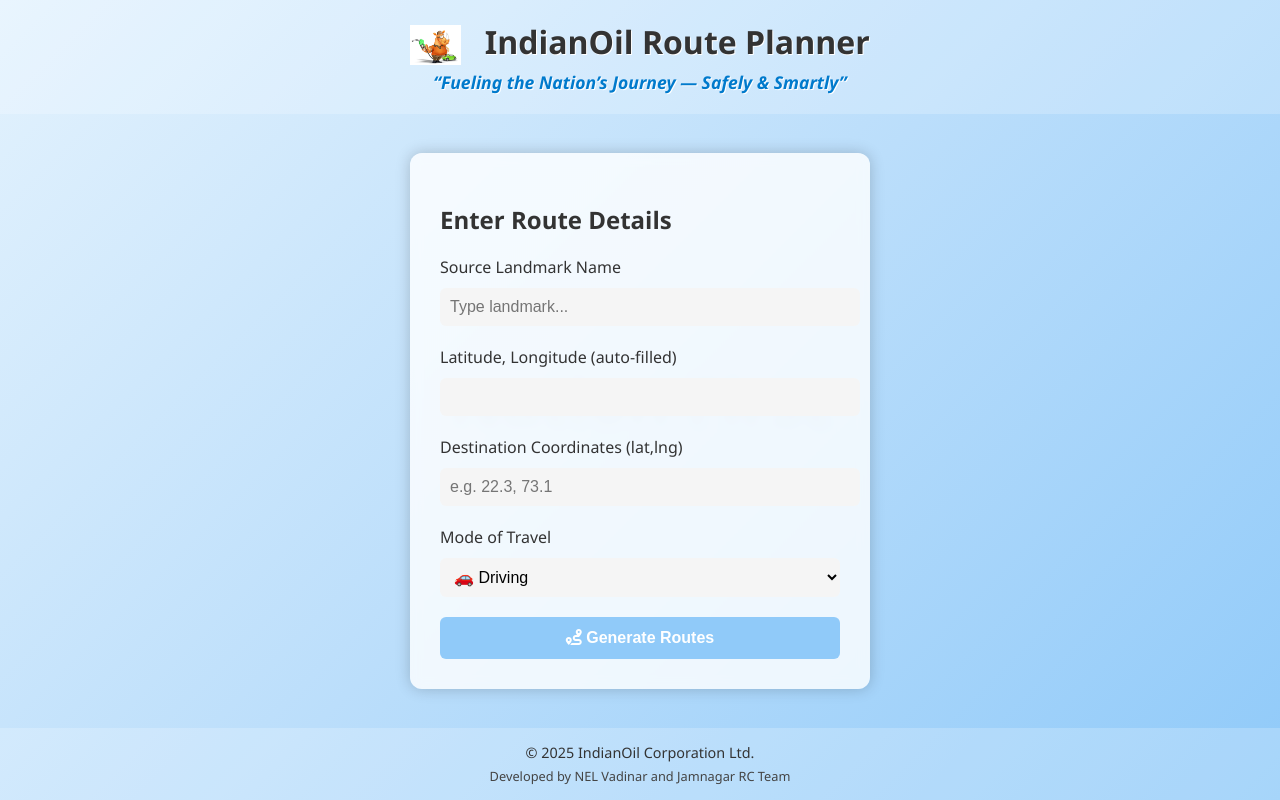
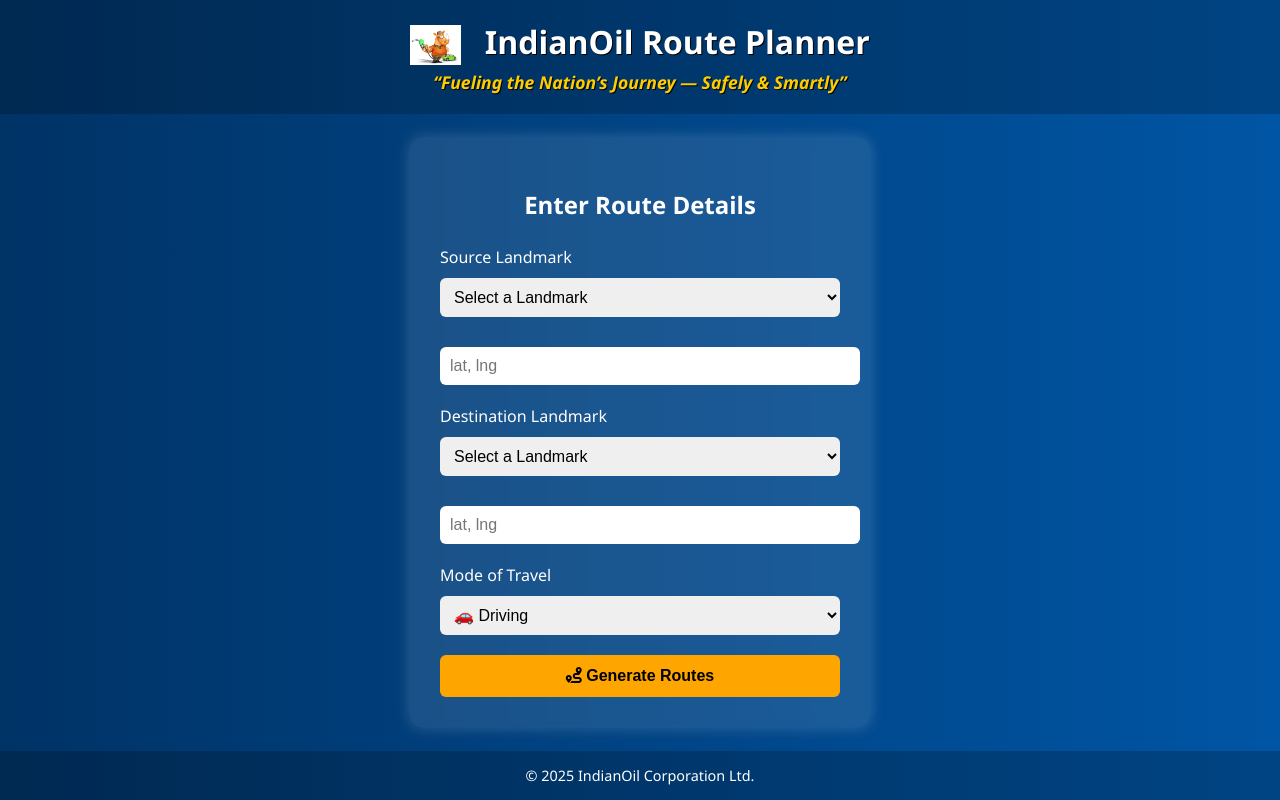
Before and after one commit to kiran20-20/IOCLRouteAnalyser, a Flask app: template templates/route_form.html in a window 1280 px wide. Run offline with Flask 2, Linux system fonts and the light colour scheme; the template is opened without the code that fills it, so the values that code supplies are empty; some libraries are stand-ins or nearby versions.

Commit message:
Add files via upload

```diff
--- a/templates/route_form.html
+++ b/templates/route_form.html
@@ -2,54 +2,27 @@
 <html lang="en">
 <head>
   <meta charset="UTF-8">
-  <title>IndianOil Route Analyser</title>
-  <script src="https://code.jquery.com/jquery-3.6.0.min.js"></script>
+  <title>IndianOil Route Planner</title>
   <link rel="stylesheet" href="https://cdnjs.cloudflare.com/ajax/libs/font-awesome/6.4.0/css/all.min.css">
-
+  <link href="https://cdn.jsdelivr.net/npm/select2@4.1.0-rc.0/dist/css/select2.min.css" rel="stylesheet" />
   <style>
     body {
       margin: 0;
       font-family: 'Segoe UI', Tahoma, Geneva, Verdana, sans-serif;
-      background: linear-gradient(135deg, #E3F2FD, #BBDEFB, #90CAF9);
-      color: #333;
+      background: linear-gradient(to right, #003366, #0055A4);
+      color: white;
       height: 100vh;
-      overflow: hidden;
-      position: relative;
       display: flex;
       flex-direction: column;
     }
 
-    /* Watermark Background Text */
-    .background-text {
-      position: absolute;
-      top: 50%;
-      left: 50%;
-      transform: translate(-50%, -50%);
-      font-size: 4rem;
-      font-weight: bold;
-      color: rgba(0, 0, 0, 0.05);
-      white-space: nowrap;
-      z-index: 0;
-      animation: fadeText 20s linear infinite;
-    }
-
-    @keyframes fadeText {
-      0% { content: "Nation First"; }
-      20% { content: "Energizing India"; }
-      40% { content: "Fueling Progress"; }
-      60% { content: "Safety First"; }
-      80% { content: "Innovation at Core"; }
-      100% { content: "Nation First"; }
-    }
-
     header {
-      z-index: 2;
       padding: 20px 40px;
       font-size: 2rem;
       font-weight: bold;
-      background-color: rgba(255, 255, 255, 0.2);
+      background-color: rgba(0, 0, 0, 0.2);
       text-align: center;
-      text-shadow: 1px 1px #fff;
+      text-shadow: 1px 1px #000;
     }
 
     header img {
@@ -63,7 +36,7 @@
       margin-top: 5px;
       font-style: italic;
       font-size: 1.1rem;
-      color: #007acc;
+      color: #ffcc00;
     }
 
     main {
@@ -71,16 +44,21 @@
       display: flex;
       justify-content: center;
       align-items: center;
-      z-index: 2;
     }
 
     .form-box {
-      background-color: rgba(255, 255, 255, 0.8);
+      background-color: rgba(255, 255, 255, 0.1);
       padding: 30px;
       border-radius: 12px;
-      box-shadow: 0 0 15px rgba(0, 0, 0, 0.2);
+      box-shadow: 0 0 15px rgba(255, 255, 255, 0.2);
       width: 400px;
-      backdrop-filter: blur(6px);
+      backdrop-filter: blur(4px);
+    }
+
+    .form-box h2 {
+      text-align: center;
+      margin-bottom: 25px;
+      color: #ffffff;
     }
 
     input, select {
@@ -90,17 +68,15 @@
       border: none;
       border-radius: 6px;
       font-size: 1rem;
-      background-color: #f5f5f5;
-      color: #000;
     }
 
     input:focus, select:focus {
-      outline: 2px solid #2196f3;
+      outline: 2px solid #ffa500;
     }
 
     button {
-      background-color: #2196f3;
-      color: #fff;
+      background-color: #ffa500;
+      color: #000;
       border: none;
       padding: 12px;
       font-weight: bold;
@@ -112,38 +88,18 @@
     }
 
     button:hover {
-      background-color: #42a5f5;
-    }
-
-    button:disabled {
-      background-color: #90caf9;
-      cursor: not-allowed;
+      background-color: #ffc107;
     }
 
     .footer {
-      z-index: 2;
       text-align: center;
       padding: 15px;
       font-size: 0.9rem;
-      background-color: rgba(255,255,255,0.2);
-    }
-
-    .footer small {
-      display: block;
-      margin-top: 5px;
-      font-size: 0.8rem;
-      color: #444;
-    }
-
-    datalist option {
-      color: black;
+      background-color: rgba(0,0,0,0.2);
     }
   </style>
 </head>
-
 <body>
-  <!-- Watermark Background -->
-  <div class="background-text" id="bg-text">Nation First</div>
 
   <header>
     <img src="{{ url_for('static', filename='iocl_logo.png') }}" alt="IOCL Logo">
@@ -155,15 +111,17 @@
     <form class="form-box" method="POST" action="{{ url_for('fetch_routes') }}">
       <h2>Enter Route Details</h2>
 
-      <label>Source Landmark Name</label>
-      <input type="text" id="landmark-input" list="landmarks" placeholder="Type landmark..." required>
-      <datalist id="landmarks"></datalist>
+      <label for="source-select">Source Landmark</label>
+      <select id="source-select" class="landmark-select">
+        <option value="">Select a Landmark</option>
+      </select>
+      <input type="text" name="source" id="source-coords" placeholder="lat, lng" required readonly>
 
-      <label>Latitude, Longitude (auto-filled)</label>
-      <input type="text" name="source" id="source-coords" readonly required>
-
-      <label>Destination Coordinates (lat,lng)</label>
-      <input type="text" name="destination" placeholder="e.g. 22.3, 73.1" required>
+      <label for="destination-select">Destination Landmark</label>
+      <select id="destination-select" class="landmark-select">
+        <option value="">Select a Landmark</option>
+      </select>
+      <input type="text" name="destination" id="destination-coords" placeholder="lat, lng" required readonly>
 
       <label>Mode of Travel</label>
       <select name="vehicle" required>
@@ -172,61 +130,41 @@
         <option value="bicycling">🚴 Bicycling</option>
       </select>
 
-      <button type="submit" id="submit-btn" disabled>
-        <i class="fa-solid fa-route"></i> Generate Routes
-      </button>
+      <button type="submit"><i class="fa-solid fa-route"></i> Generate Routes</button>
     </form>
   </main>
 
-  <div class="footer">
-    © 2025 IndianOil Corporation Ltd.
-    <small>Developed by NEL Vadinar and Jamnagar RC Team</small>
-  </div>
+  <div class="footer">© 2025 IndianOil Corporation Ltd.</div>
 
+  <!-- JS Dependencies -->
+  <script src="https://code.jquery.com/jquery-3.6.0.min.js"></script>
+  <script src="https://cdn.jsdelivr.net/npm/select2@4.1.0-rc.0/dist/js/select2.min.js"></script>
   <script>
-    const slogans = [
-      "Nation First",
-      "Energizing India",
-      "Fueling Progress",
-      "Safety First",
-      "Innovation at Core"
-    ];
+    const landmarks = {{ landmarks|safe }};
 
-    const landmarks = {{ landmarks|safe }};
-    const $bgText = document.getElementById('bg-text');
-    let sloganIndex = 0;
+    function populateLandmarks(selectId, coordInputId) {
+      const $select = $(`#${selectId}`);
+      landmarks.forEach((lm) => {
+        const option = new Option(lm.name, `${lm.lat},${lm.lng}`);
+        $select.append(option);
+      });
 
-    setInterval(() => {
-      sloganIndex = (sloganIndex + 1) % slogans.length;
-      $bgText.innerText = slogans[sloganIndex];
-    }, 4000);
+      $select.select2({
+        placeholder: 'Type to search a landmark',
+        width: '100%'
+      });
 
-    $(document).ready(function () {
-      const $datalist = $('#landmarks');
-      const $input = $('#landmark-input');
-      const $source = $('#source-coords');
-      const $submit = $('#submit-btn');
+      $select.on('change', function() {
+        const coords = $(this).val();
+        $(`#${coordInputId}`).val(coords);
+      });
+    }
 
-      // Populate datalist
-      for (const entry of landmarks) {
-        $datalist.append(`<option value="${entry.name}">`);
-      }
-
-      // Enable button only if match found
-      function updateInput() {
-        const inputVal = $input.val().toLowerCase();
-        const matched = landmarks.find(l => l.name.toLowerCase() === inputVal);
-        if (matched) {
-          $source.val(`${matched.lat}, ${matched.lng}`);
-          $submit.prop('disabled', false);
-        } else {
-          $source.val('');
-          $submit.prop('disabled', true);
-        }
-      }
-
-      $input.on('input', updateInput);
+    $(document).ready(function() {
+      populateLandmarks('source-select', 'source-coords');
+      populateLandmarks('destination-select', 'destination-coords');
     });
   </script>
+
 </body>
 </html>
```
